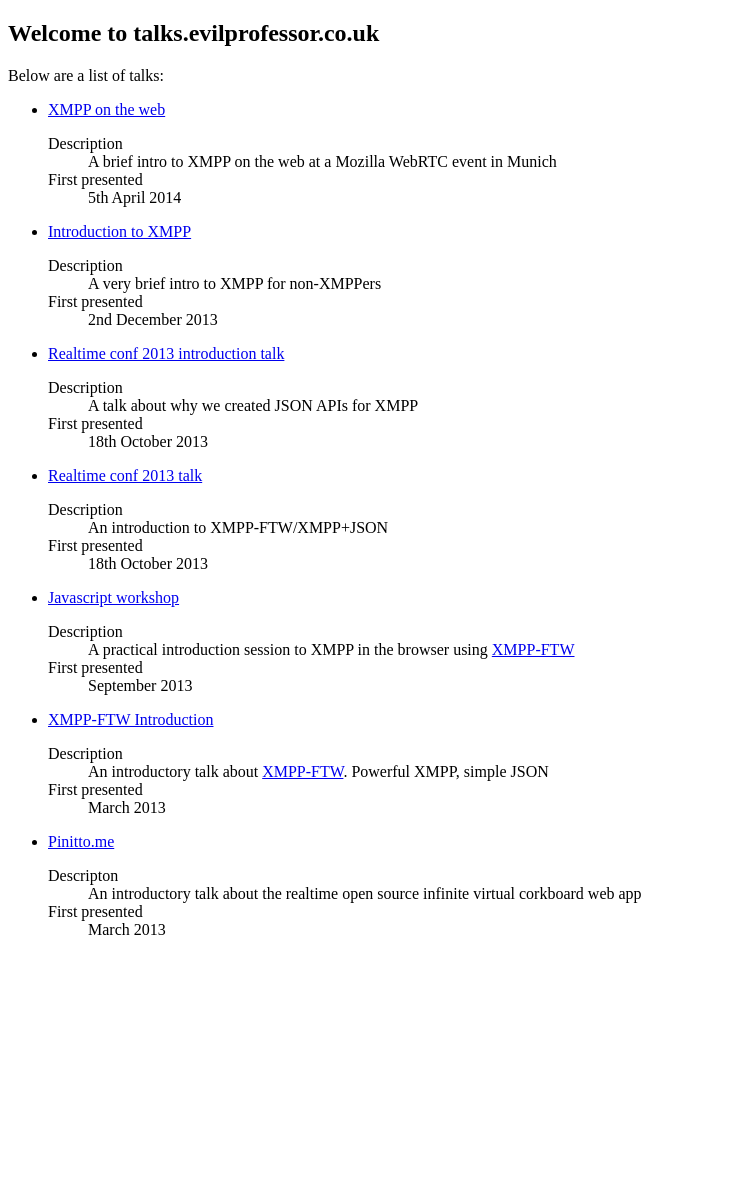
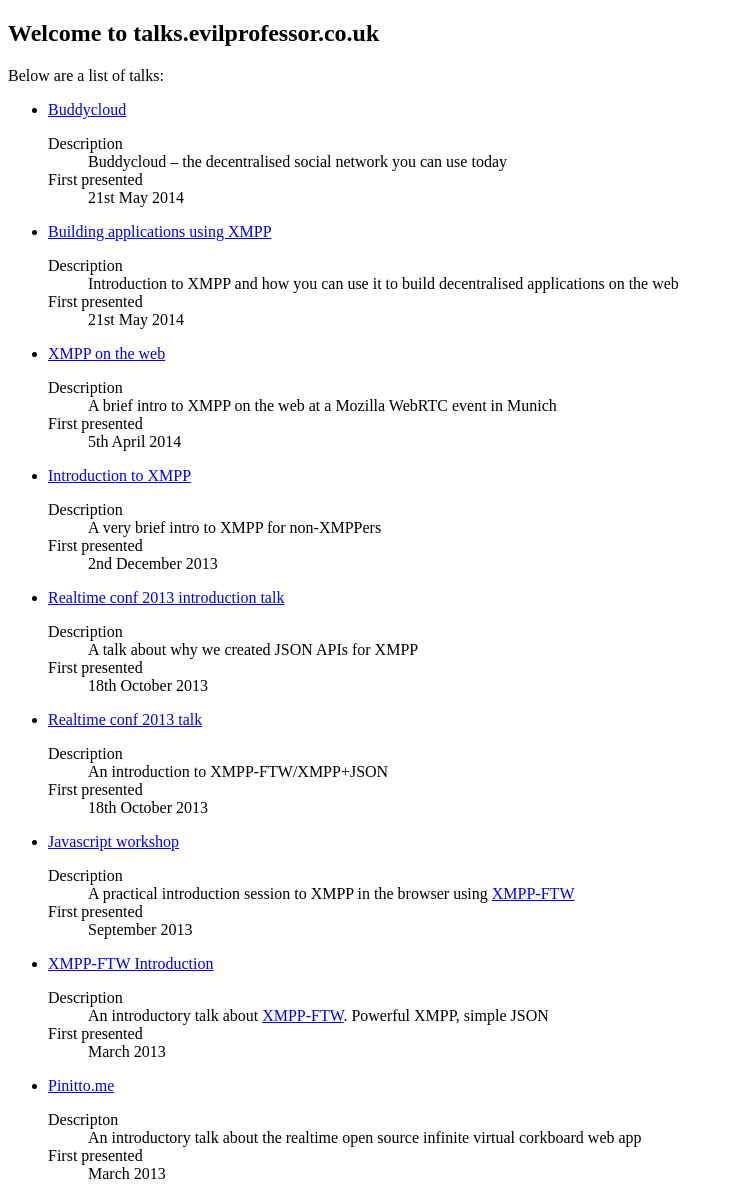
Before and after one commit to lloydwatkin/lloydwatkin.github.io, a Jekyll site: the page built from index.html, in a window 1280 px wide. Shown: the whole page, without its empty margins (0-733 px from the left). Built offline with Jekyll 4.4.1, drawn with Linux system fonts in a browser that asks for light colours; before the commit the page ends 955 px from its top, so only the background shows below that.

Commit message:
Add initial buddycloud talk slides, see #5

```diff
--- a/index.html
+++ b/index.html
@@ -35,6 +35,22 @@
             <p>Below are a list of talks:</p>
 
             <ul>
+                <li><a href="/decentcamp-2014-buddycloud/">Buddycloud</a>
+                <dl>
+                  <td>Description</dt>
+                  <dd>Buddycloud – the decentralised social network you can use today</dd>
+                  <dt>First presented</dt>
+                  <dd>21st May 2014</dd>
+                </dl>
+                </li>
+                <li><a href="/decentcamp-2014-building-xmpp-applications/">Building applications using XMPP</a>
+                <dl>
+                  <td>Description</dt>
+                  <dd>Introduction to XMPP and how you can use it to build decentralised applications on the web</dd>
+                  <dt>First presented</dt>
+                  <dd>21st May 2014</dd>
+                </dl>
+                </li>
                 <li><a href="/mozilla-munich-xmpp-webrtc">XMPP on the web</a>
                 <dl>
                   <td>Description</dt>
```
Also changed, not shown: decentcamp-2014-buddycloud/index.html (added, +42 -0 lines), decentcamp-2014-buddycloud/images/buddycloud-background.png (added), decentcamp-2014-buddycloud/images/buddycloud-banner.jpeg (added), decentcamp-2014-buddycloud/images/buddycloud-small.png (added), decentcamp-2014-buddycloud/images/buddycloud.png (added).
